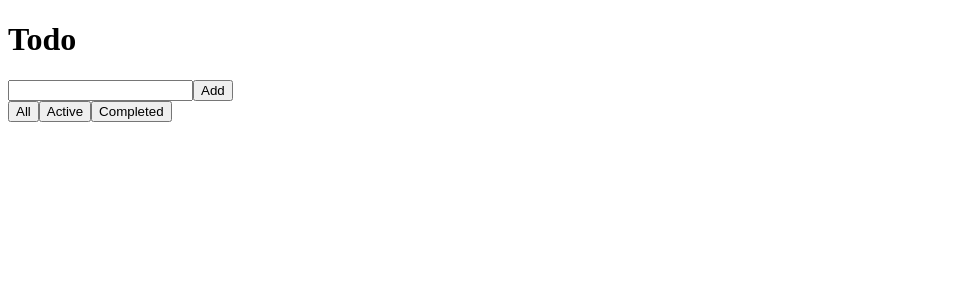
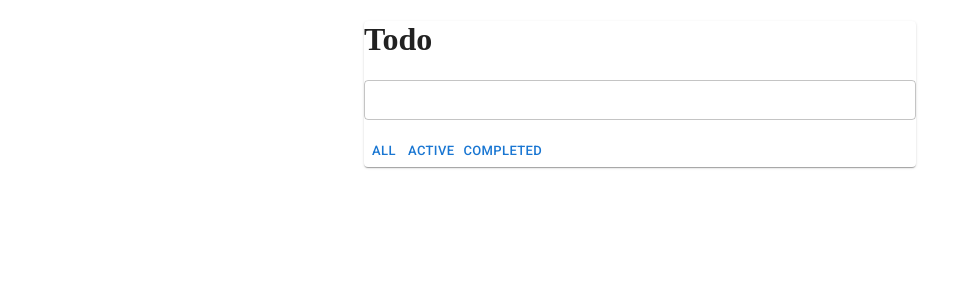
Before and after one commit to backslashbaker/react-todo-app, a React (Vite) app: page / in a window 1280 px wide. Shown: the top 300 px of the page, without its empty margins (0-972 px from the left). Built offline with nearby package versions, Linux system fonts and the light colour scheme.

Commit message:
Update layout

```diff
--- a/src/App.jsx
+++ b/src/App.jsx
@@ -1,4 +1,7 @@
 import { useState } from "react";
+import Container from "@mui/material/Container";
+import Paper from "@mui/material/Paper";
+import Stack from "@mui/material/Stack";
 import CreateTodo from "./components/CreateTodo";
 import Header from "./components/Header";
 import TodoList from "./components/TodoList";
@@ -25,16 +28,21 @@ function App() {
     );
   }
   return (
-    <div>
+    <>
+      <Container maxWidth="sm">
+        <Paper>
           <Header />
-      {console.log(todos)}
+          <Stack spacing={2}>
             <CreateTodo onSubmit={addTodo} />
             <TodoList
               todo={todos}
               onDelete={removeTodo}
               onComplete={toggleTodoCompleted}
             />
-    </div>
+          </Stack>
+        </Paper>
+      </Container>
+    </>
   );
 }
 
--- a/src/components/CreateTodo.jsx
+++ b/src/components/CreateTodo.jsx
@@ -1,4 +1,5 @@
 import React, { useState } from "react";
+import TextField from "@mui/material/TextField";
 
 function CreateTodo({ onSubmit }) {
   const [content, setContent] = useState("");
@@ -14,8 +15,17 @@ function CreateTodo({ onSubmit }) {
   }
   return (
     <form onSubmit={handleSubmit}>
-      <input type="text" value={content} onChange={handleChange} />
-      <button type="submit">Add</button>
+      <TextField
+        variant="outlined"
+        size="small"
+        fullWidth
+        type="text"
+        value={content}
+        onChange={handleChange}
+      />
+      {/* <button onClick={handleSubmit} variant="text">
+        Add
+      </button> */}
     </form>
   );
 }
--- a/src/components/TodoList.jsx
+++ b/src/components/TodoList.jsx
@@ -1,4 +1,15 @@
 import React, { useState } from "react";
+import Table from "@mui/material/Table";
+import TableBody from "@mui/material/TableBody";
+import TableCell from "@mui/material/TableCell";
+import TableContainer from "@mui/material/TableContainer";
+import TableRow from "@mui/material/TableRow";
+import Button from "@mui/material/Button";
+import ButtonGroup from "@mui/material/ButtonGroup";
+import Checkbox from "@mui/material/Checkbox";
+import PanoramaFishEyeRoundedIcon from "@mui/icons-material/PanoramaFishEyeRounded";
+import CloseRoundedIcon from "@mui/icons-material/CloseRounded";
+import IconButton from "@mui/material/IconButton";
 
 function TodoList({ todo, onDelete, onComplete }) {
   const [filter, setFilter] = useState("all");
@@ -19,36 +30,42 @@ function TodoList({ todo, onDelete, onComplete }) {
   });
 
   return (
-    <div>
-      <table>
-        <tbody>
+    <TableContainer>
+      <Table>
+        <TableBody>
           {filteredTodos.map((todos) => (
-            <tr key={todos.id}>
-              <td
+            <TableRow key={todos.id}>
+              <TableCell
                 style={
                   todos.completed ? { textDecoration: "line-through" } : {}
                 }
               >
                 {todos.content}
-                <input
-                  type="checkbox"
+                <Checkbox
+                  icon={<PanoramaFishEyeRoundedIcon />}
                   checked={todos.completed}
                   onChange={() => onComplete(todos.id)}
                 />
-                <button onClick={() => onDelete(todos.id)}>Delete</button>
-              </td>
-            </tr>
+                <IconButton onClick={() => onDelete(todos.id)}>
+                  <CloseRoundedIcon />
+                </IconButton>
+              </TableCell>
+            </TableRow>
           ))}
-        </tbody>
-      </table>
-      <div>
-        <button onClick={() => handleFilterChange("all")}>All</button>
-        <button onClick={() => handleFilterChange("active")}>Active</button>
-        <button onClick={() => handleFilterChange("completed")}>
+        </TableBody>
+      </Table>
+      <ButtonGroup size="small">
+        <Button variant="text" onClick={() => handleFilterChange("all")}>
+          All
+        </Button>
+        <Button variant="text" onClick={() => handleFilterChange("active")}>
+          Active
+        </Button>
+        <Button variant="text" onClick={() => handleFilterChange("completed")}>
           Completed
-        </button>
-      </div>
-    </div>
+        </Button>
+      </ButtonGroup>
+    </TableContainer>
   );
 }
 
--- /dev/null
+++ b/src/index.css
@@ -0,0 +1,6 @@
+* {
+  margin: 0;
+  padding: 0;
+  box-sizing: border-box;
+  font-family: "Roboto", sans-serif;
+}
```
Lines whose indentation alone changed are shown as unchanged.
